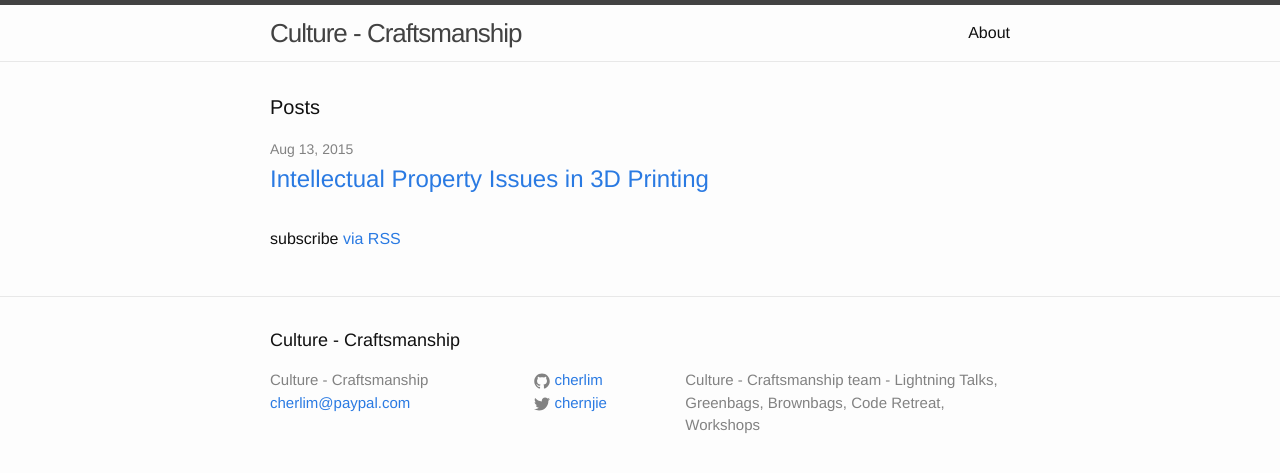
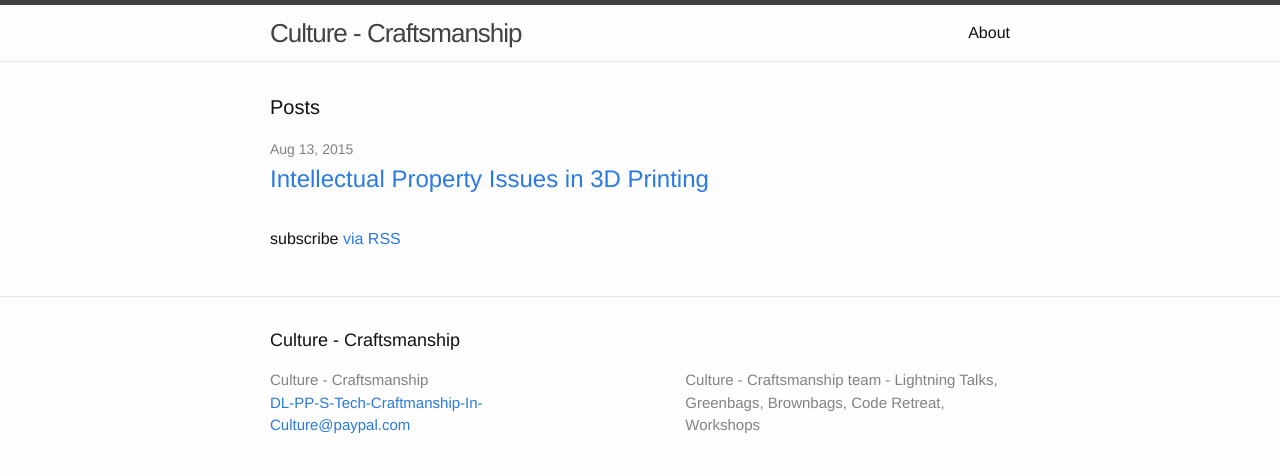
Before and after one commit to karthicksmail/bigscreen, a Jekyll site: the page built from index.html, in a window 1280 px wide. Shown: the top 473 px of the page. Built offline with Jekyll 4.4.1, drawn with Linux system fonts in a browser that asks for light colours.

Commit message:
updated config

```diff
--- a/_config.yml
+++ b/_config.yml
@@ -1,12 +1,13 @@
 # Site settings
 title: Culture - Craftsmanship
-email: cherlim@paypal.com
+email: DL-PP-S-Tech-Craftmanship-In-Culture@paypal.com
 description: > # this means to ignore newlines until "baseurl:"
-  Culture - Craftsmanship team - Lightning Talks, Greenbags, Brownbags, Code Retreat, Workshops
+  Culture - Craftsmanship team
+   - Lightning Talks, Greenbags, Brownbags, Code Retreat, Workshops
 baseurl: "/bigscreen" # the subpath of your site, e.g. /blog/
 url: "https://chernjie.github.io" # the base hostname & protocol for your site
-twitter_username: chernjie
-github_username:  cherlim
+# twitter_username: chernjie
+# github_username:  cherlim
 
 # Build settings
 markdown: kramdown
```
